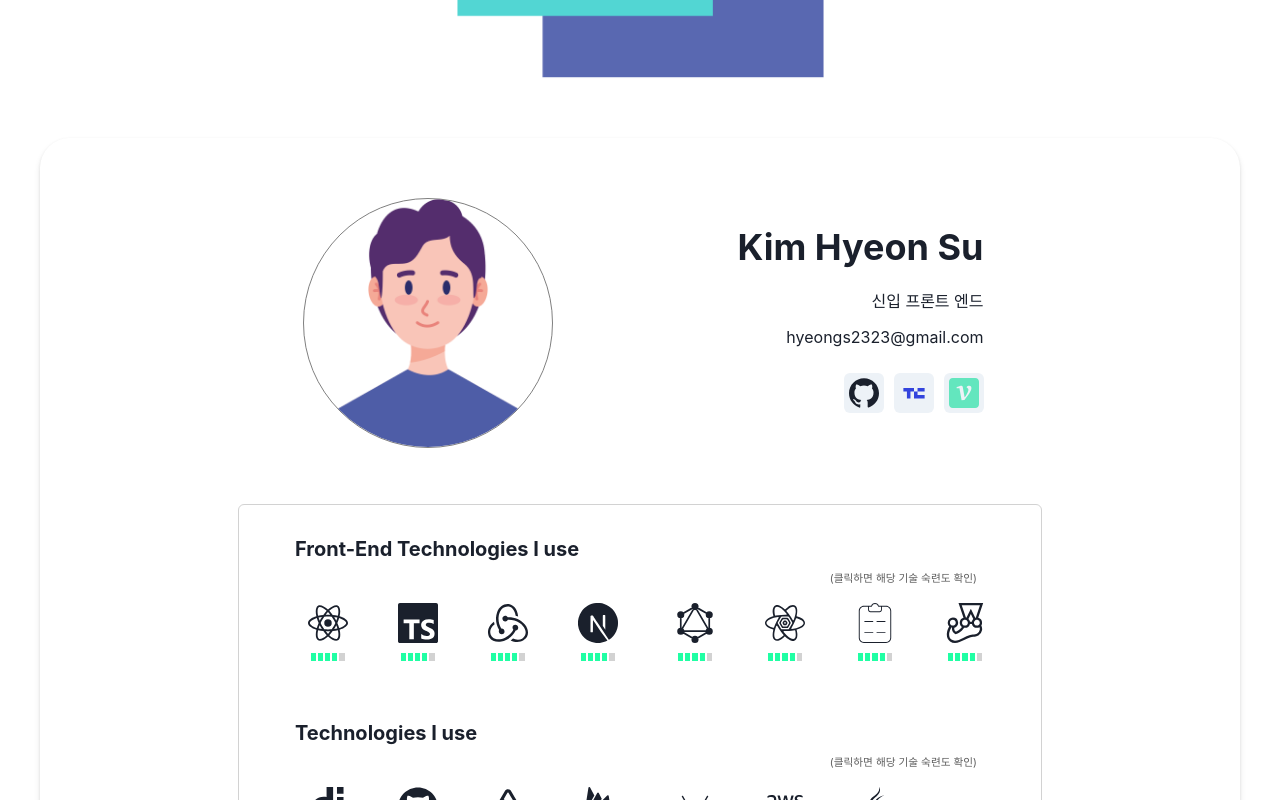
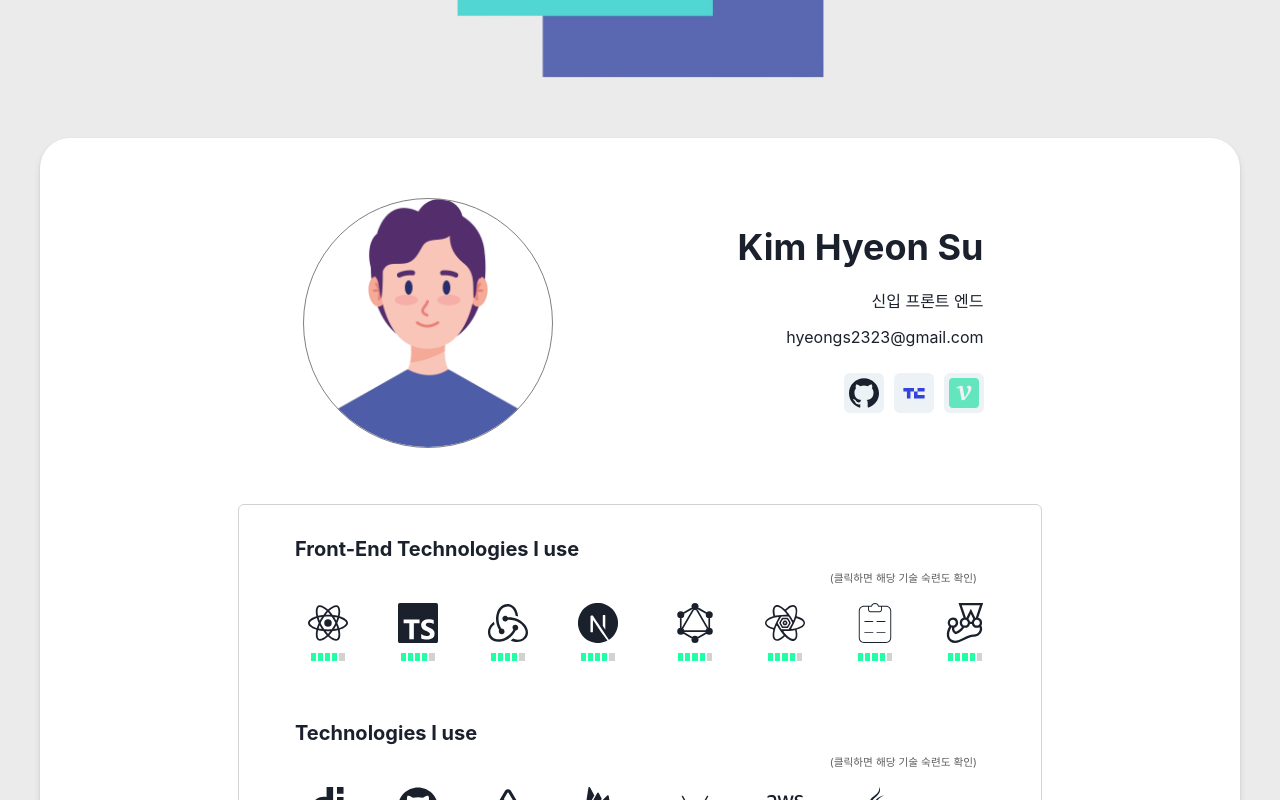
Before and after one commit to JaeUpSu/khself-f, a Next.js app: page / in a window 1280 px wide. Shown: the part 400-1200 px from the top of the page. Built offline with nearby package versions, Linux system fonts and the light colour scheme.

Commit message:
feat : bgColor add

```diff
--- a/src/pages/components/profile/index.tsx
+++ b/src/pages/components/profile/index.tsx
@@ -83,6 +83,7 @@ export const Profile = () => {
         paddingTop: "40px",
         paddingBottom: "40px",
         borderRadius: 30,
+        backgroundColor: "white",
         boxShadow:
           "0px 4px 6px rgba(0, 0, 0, 0.1), 0px 1px 3px rgba(0, 0, 0, 0.08)",
       }}
--- a/src/pages/index.tsx
+++ b/src/pages/index.tsx
@@ -17,8 +17,8 @@ const sections: ISection[] = [
 export default function Home(): React.ReactElement {
   return (
     <main>
-      <VStack w="100%" px="32px" pb="10">
-        <VStack py="10px" w="100%" maxW="1200px">
+      <VStack w="100%" px="32px" pb="10" backgroundColor="blackAlpha.200">
+        <VStack pt="10px" mb="70px" w="100%" maxW="1200px">
           <Header />
           <Image mt="130px" w="400px" h="340px" src="khs_image2.png" />
           {sections.map((section: ISection) => (
@@ -27,6 +27,7 @@ export default function Home(): React.ReactElement {
               id={section.name}
               style={{
                 width: "100%",
+                backgroundColor: "transparent",
               }}
             >
               {section.component}
```
Also changed, not shown: public/khs_image2.png.
